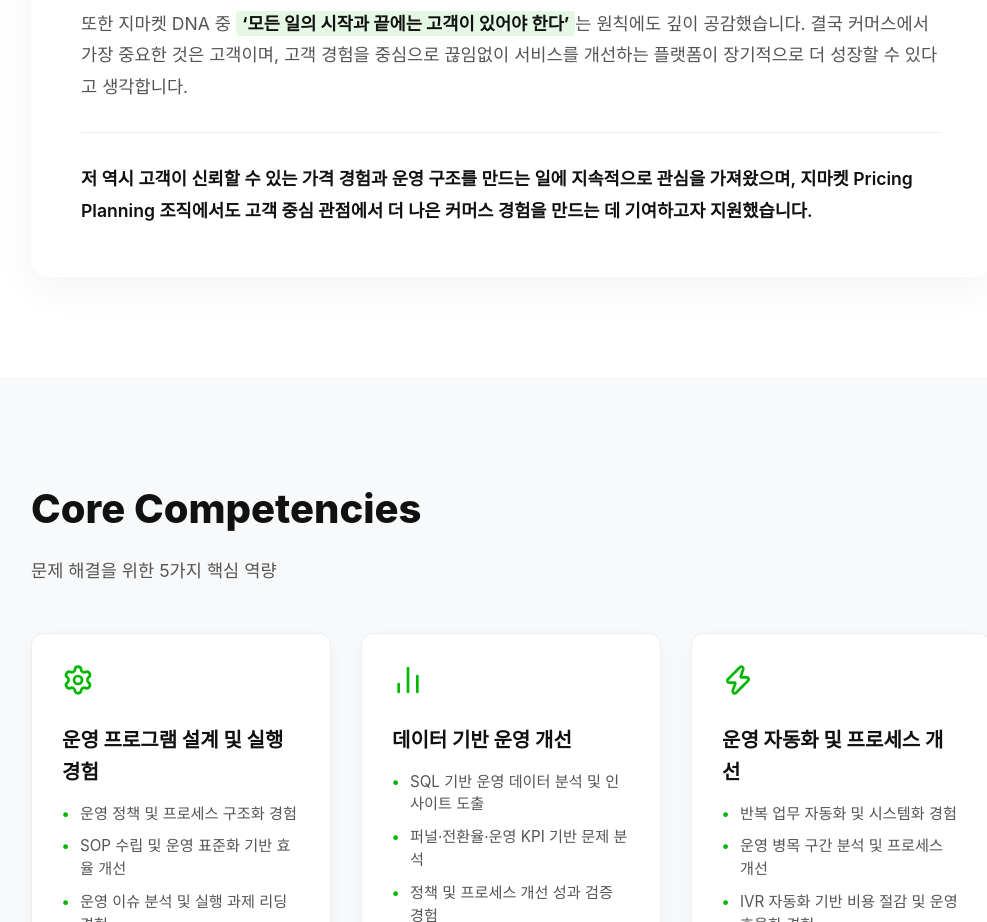
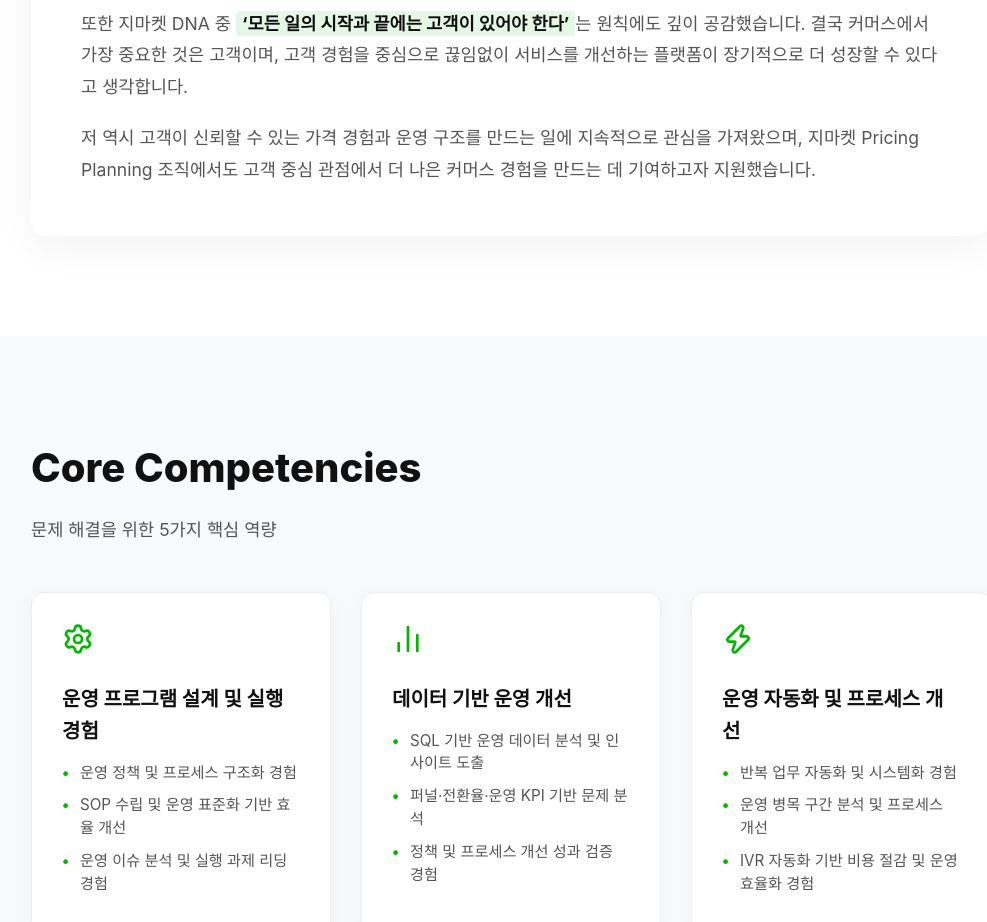
Before and after one commit to haviolin21/resume-gmarket-pm, a React (Vite) app: page / in a window 1280 px wide. Shown: the part 1540-2462 px from the top of the page, without its empty margins (129-1116 px from the left). Built offline with nearby package versions, Linux system fonts and the light colour scheme; a web font is replaced by a local one.

Commit message:
style: update motivation layout, favicon, and modal layout

```diff
--- a/src/components/Motivation.css
+++ b/src/components/Motivation.css
@@ -43,14 +43,6 @@
   border-radius: 4px;
 }
 
-.conclusion {
-  margin-top: 30px;
-  padding-top: 30px;
-  border-top: 1px solid var(--border-color);
-  font-weight: 600;
-  color: var(--text-primary);
-}
-
 @media (max-width: 768px) {
   .motivation-card {
     padding: 30px 20px;
--- a/src/components/Motivation.jsx
+++ b/src/components/Motivation.jsx
@@ -28,7 +28,7 @@ const Motivation = () => {
               또한 지마켓 DNA 중 <strong className="highlight">‘모든 일의 시작과 끝에는 고객이 있어야 한다’</strong>는 원칙에도 깊이 공감했습니다.
               결국 커머스에서 가장 중요한 것은 고객이며, 고객 경험을 중심으로 끊임없이 서비스를 개선하는 플랫폼이 장기적으로 더 성장할 수 있다고 생각합니다.
             </p>
-            <p className="motivation-text conclusion">
+            <p className="motivation-text">
               저 역시 고객이 신뢰할 수 있는 가격 경험과 운영 구조를 만드는 일에 지속적으로 관심을 가져왔으며,
               지마켓 Pricing Planning 조직에서도 고객 중심 관점에서 더 나은 커머스 경험을 만드는 데 기여하고자 지원했습니다.
             </p>
--- a/src/components/Projects.jsx
+++ b/src/components/Projects.jsx
@@ -126,12 +126,6 @@ const Projects = () => {
               <h3 className="modal-title">{selectedProject.title}</h3>
 
               <div className="modal-body">
-                <div className="modal-intro">
-                  {selectedProject.detail.intro.split('\n\n').map((paragraph, i) => (
-                    <p key={i}>{paragraph}</p>
-                  ))}
-                </div>
-
                 <div className="modal-section-group">
                   <h4 className="modal-section-title">문제 정의 및 실행 결과</h4>
 
@@ -150,6 +144,13 @@ const Projects = () => {
                     <p>{selectedProject.detail.result}</p>
                   </div>
                 </div>
+
+                <div className="modal-intro">
+                  <h4 className="modal-section-title">상세 내용</h4>
+                  {selectedProject.detail.intro.split('\n\n').map((paragraph, i) => (
+                    <p key={i}>{paragraph}</p>
+                  ))}
+                </div>
               </div>
             </motion.div>
           </motion.div>
```
Also changed, not shown: public/favicon.svg.
